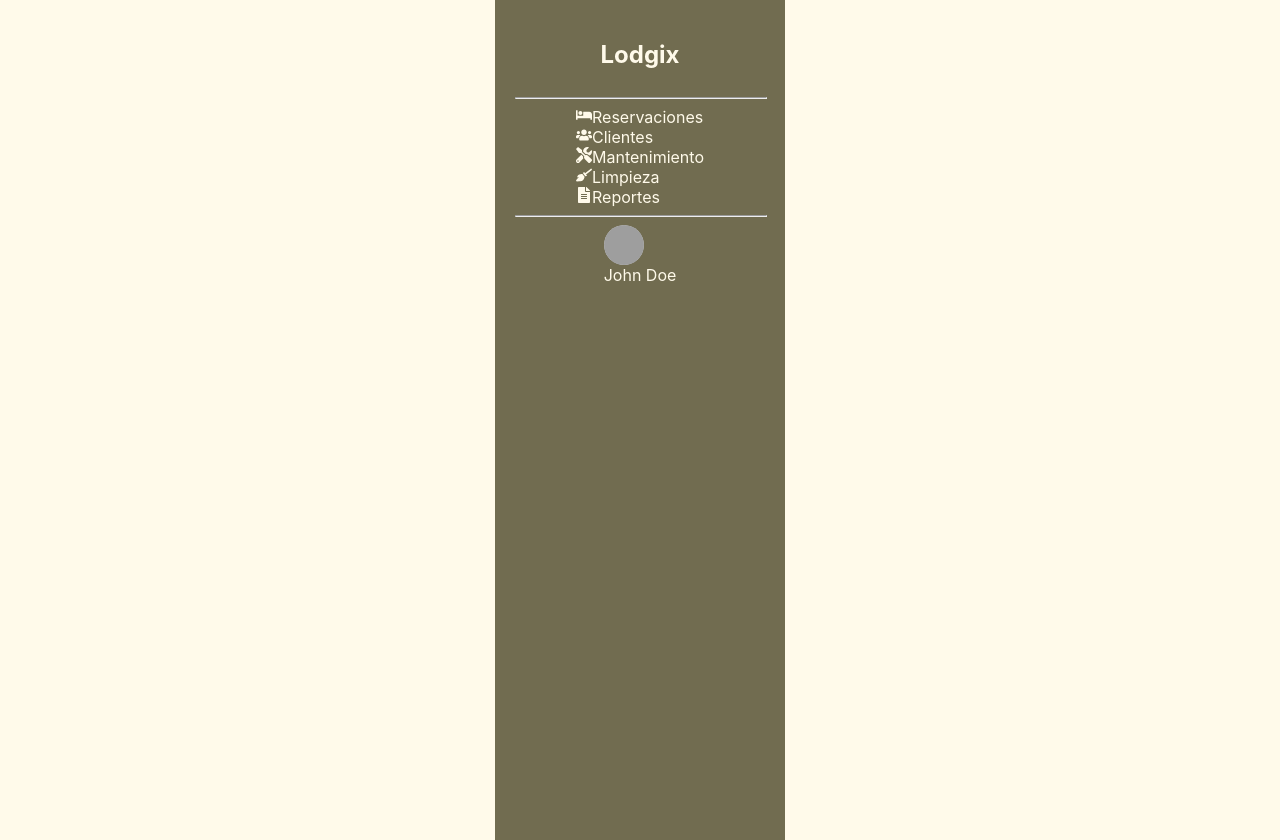
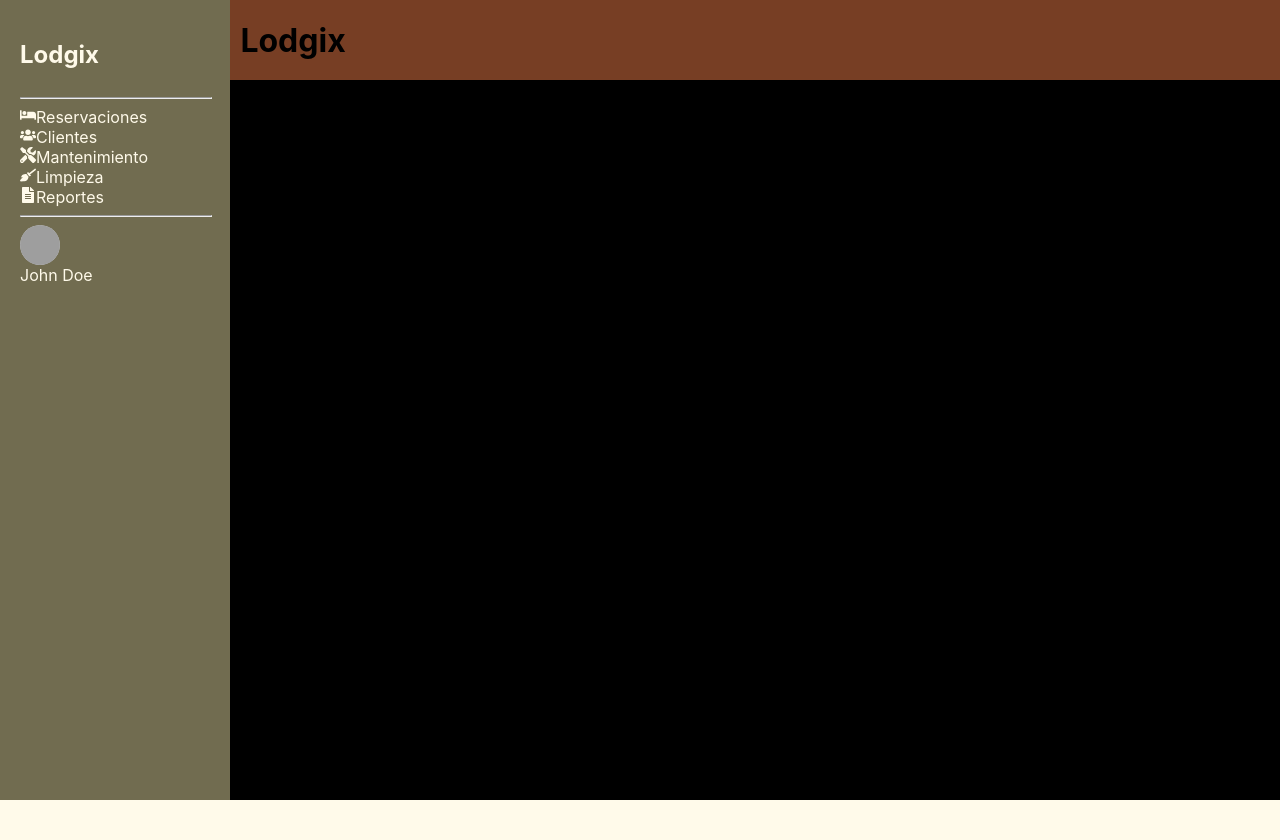
Before and after one commit to JorgeHGZZ/lodgix, a React (Vite) app in the folder Frontend/: page /dashboard in a window 1280 px wide. After the commit the page ends 800 px from the top, so only its background shows below. Built offline with nearby package versions, Linux system fonts and the light colour scheme; grey boxes are pictures that could not be loaded.

Commit message:
Dashboard layout
-Se establecio el grid donde se contendran sidebar, topbar y contenido main(outlet para lo dinamico)

```diff
--- /dev/null
+++ b/Frontend/src/components/layout/Topbar.tsx
@@ -0,0 +1,11 @@
+import styles from '../../styles/Topbar.module.css';
+
+function Topbar(){
+    return(
+        <div className={styles.topbar}>
+            <h1>Lodgix</h1>
+        </div>
+    )
+}
+
+export default Topbar;
--- a/Frontend/src/main.tsx
+++ b/Frontend/src/main.tsx
@@ -4,6 +4,6 @@ import AppRouter from './routes/AppRoutes'
 
 createRoot(document.getElementById('root')!).render(
   <StrictMode>
-    <AppRouter />
+    <AppRouter/>
   </StrictMode>,
 )
--- a/Frontend/src/pages/Dashboard.tsx
+++ b/Frontend/src/pages/Dashboard.tsx
@@ -1,11 +1,25 @@
-import Sidebar from "../components/layout/Sidebar";
+import { Outlet } from "react-router-dom";
+import Sidebar from "../components/layout/Sidebar.tsx";
+import Topbar from "../components/layout/Topbar.tsx";
+import styles from "../styles/Dashboard.module.css";
 
-function dashboard() {
+
+function Dashboard() {
     return (
-        <div>
-            <Sidebar />
-        </div>
+        <>
+            <div className={styles.DashboardContainer}>
+                <div className={styles.item}>
+                    <Sidebar />
+                </div>
+                <div className={styles.item}>
+                    <Topbar />
+                </div>
+                <main className={styles.item}>
+                    <Outlet />{}
+                </main>
+            </div>
+        </>
     )
 }
 
-export default dashboard;
+export default Dashboard;
--- /dev/null
+++ b/Frontend/src/styles/Dashboard.module.css
@@ -0,0 +1,30 @@
+@import url("./main.css");
+
+.DashboardContainer {
+    display: grid;
+    grid-template-columns: 18% 1fr 1fr;
+    grid-template-rows: 10% 1fr 1fr;
+    gap: 0px 0px;
+    width: 100vw;
+    height: 100vh;
+}
+
+.item:nth-child(1) {
+    grid-area: 1 / 1 / 2 / 2;
+    grid-row: 1 / 4;
+    width: 100%;
+}
+
+.item:nth-child(2) {
+    grid-area: 1 / 2 / 2 / 3;
+    grid-column: 2 / 4;
+    width: 100%;
+}
+
+.item:nth-child(3) {
+    grid-area: 2 / 2 / 3 / 3;
+    grid-column: 2 / 4;
+    grid-row: 2 / 4;
+    width: 100%;
+    background-color: black;
+}
--- a/Frontend/src/styles/Sidebar.module.css
+++ b/Frontend/src/styles/Sidebar.module.css
@@ -4,12 +4,13 @@
 .sidebar {
     background-color: var(--primary-color);
     color: var(--bg-color);
-    width: 250px;
     height: 100vh;
+    padding: 20px;
+    width: 100%;
     display: flex;
     flex-direction: column;
-    align-items: center;
-    padding: 20px;
+    align-items: start;
+    box-sizing: border-box;
 }
 
 .line {
--- /dev/null
+++ b/Frontend/src/styles/Topbar.module.css
@@ -0,0 +1,13 @@
+@import url("./main.css");
+
+.topbar {
+    background-color: var(--secondary-color);
+    padding: 10px;
+    width: 100%;
+    height: 100%;
+    display: flex;
+    flex-direction: row;
+    align-items: center;
+    justify-content: space-between;
+    box-sizing: border-box;
+}
```
Also changed, not shown: Frontend/src/components/layout/Sidebar.tsx (+6 -1 lines).
